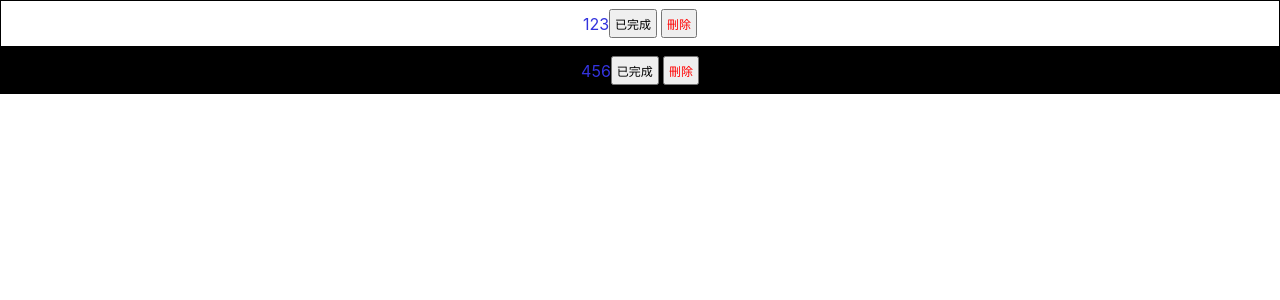
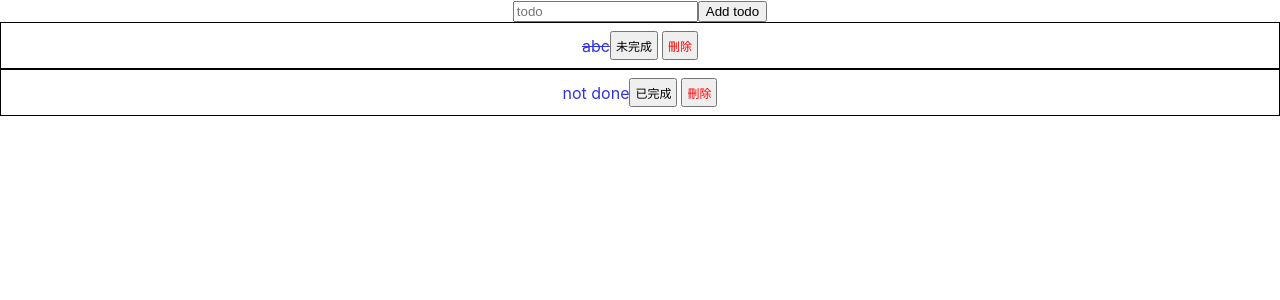
Before and after one commit to RhinoLee/React-todo-list, a React (Create React App) app: page / in a window 1280 px wide. Shown: the top 300 px of the page. Built offline with nearby package versions, Linux system fonts and the light colour scheme.

Commit message:
react todolist v1

```diff
--- a/src/App.js
+++ b/src/App.js
@@ -1,16 +1,51 @@
 import './App.css';
 import styled from 'styled-components'
 import TodoItem from './TodoItem';
-
-const BlackTodoItem = styled(TodoItem)`
-  background: black;
-`
+import { useState, useRef } from 'react';
 
 function App() {
+  const [todos, setTodos] = useState([
+    { id: 1, content: 'abc', isDone: true },
+    { id: 2, content: 'not done', isDone: false }
+  ])
+
+  const [value, setValue] = useState('')
+  const id = useRef(3)
+
+  const handleButtonClick = () => {
+    setTodos([{
+      id: id.current,
+      content: value
+    }, ...todos])
+    setValue("")
+    id.current += 1
+  }
+
+  const handleInputChange = (e) => {
+    setValue(e.target.value)
+  }
+
+  const handleToggleIsDone = id => {
+    setTodos(todos.map(todo => {
+      if (todo.id !== id) return todo
+      return {
+        ...todo,
+        isDone: !todo.isDone
+      }
+    }))
+  }
+
+  const handleDeleteTodo = (id) => {
+    setTodos(todos.filter(todo => todo.id !== id))
+  }
+
   return (
     <div className="App">
-      <TodoItem content={123}></TodoItem>
-      <BlackTodoItem content={456}></BlackTodoItem>
+      <input type="text" placeholder='todo' value={value} onChange={handleInputChange} />
+      <button onClick={handleButtonClick}>Add todo</button>
+      {
+        todos.map(todo => <TodoItem key={todo.id} todo={todo} handleDeleteTodo={handleDeleteTodo} handleToggleIsDone={handleToggleIsDone} />)
+      }
     </div>
   );
 }
--- a/src/TodoItem.js
+++ b/src/TodoItem.js
@@ -1,4 +1,3 @@
-import logo from './logo.svg';
 import './App.css';
 import styled from 'styled-components'
 import { MEDIA_QUERY_MD, MEDIA_QUERY_LG } from './constants/style'
@@ -13,6 +12,10 @@ const TodoItemWrapper = styled.div`
 
 const TodoContent = styled.div`
   color: ${props => props.theme.colors.primary_300};
+
+  ${props => props.$isDone && `
+    text-decoration: line-through;
+  `}
 `
 
 const TodoButtonWrapper = styled.div``
@@ -43,13 +46,21 @@ const RedButton = styled(Button)`
   color: red;
 `
 
-export default function TodoItem({ className, content }) {
+export default function TodoItem({ className, todo, handleDeleteTodo, handleToggleIsDone }) {
+  const handleToggleClick = () => {
+    handleToggleIsDone(todo.id)
+  }
+
+  const handleDeleteClick = () => {
+    handleDeleteTodo(todo.id)
+  }
+
   return (
-    <TodoItemWrapper className={className}>
-      <TodoContent>{content}</TodoContent>
+    <TodoItemWrapper className={className} data-todo-id={todo.id}>
+      <TodoContent $isDone={todo.isDone}>{todo.content}</TodoContent>
       <TodoButtonWrapper>
-        <Button>已完成</Button>
-        <RedButton>刪除</RedButton>
+        <Button onClick={handleToggleClick}>{todo.isDone ? '未完成' : '已完成'}</Button>
+        <RedButton onClick={handleDeleteClick}>刪除</RedButton>
       </TodoButtonWrapper>
     </TodoItemWrapper>
   )
```
